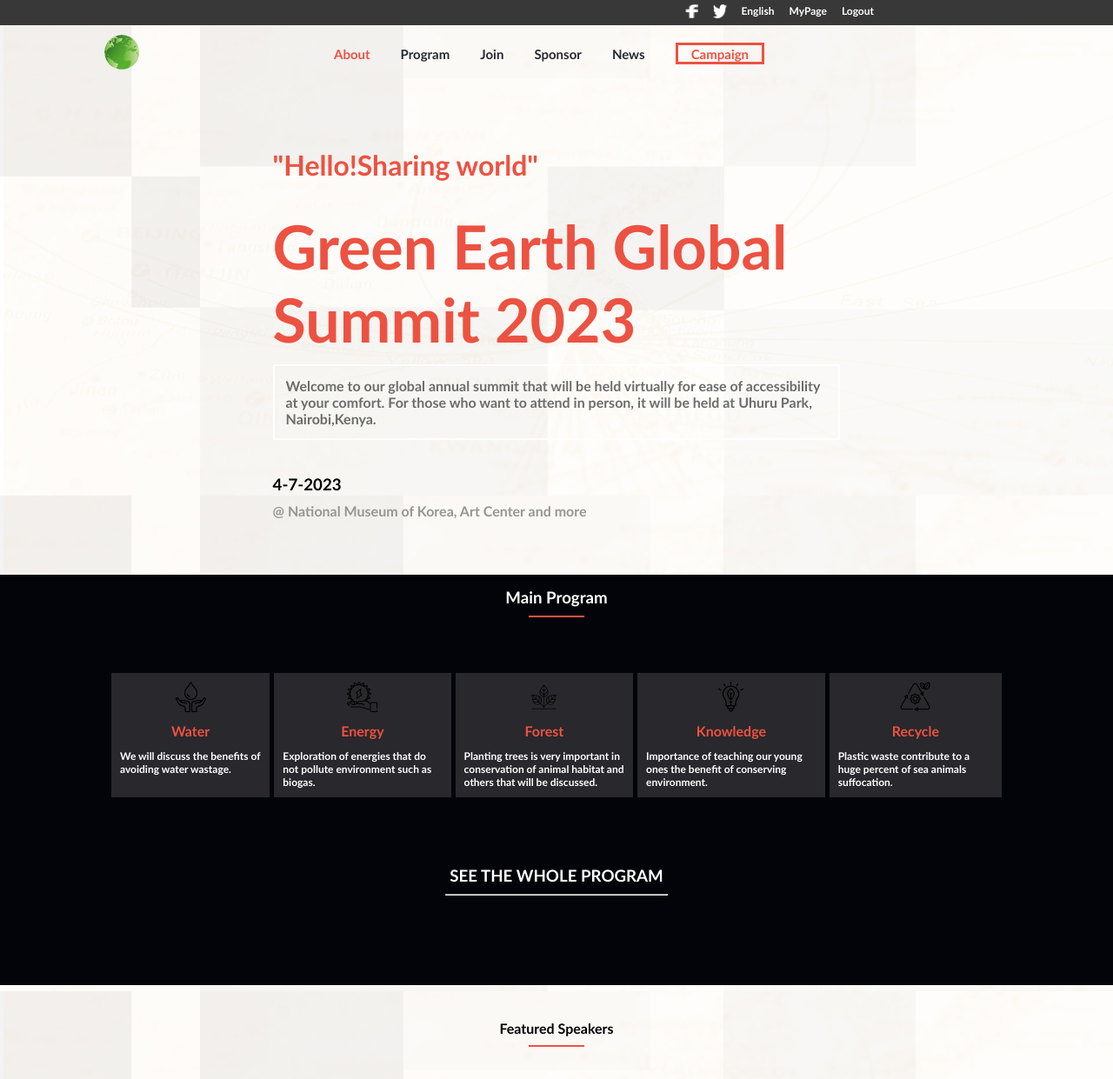
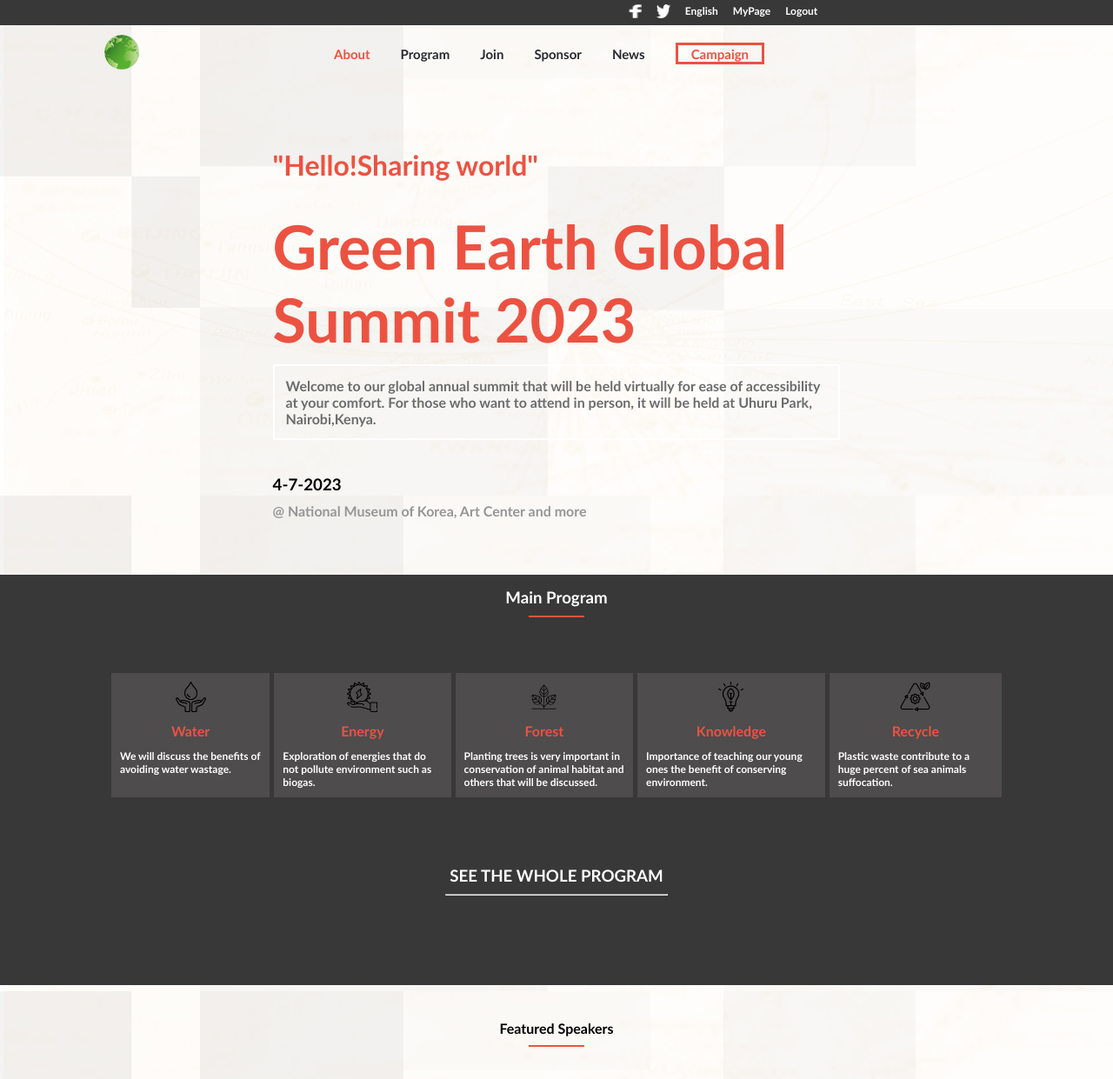
Before and after one commit to fatmahussein/Green-Earth-Summit, a website: page index.html in a window 1280 px wide. Shown: the top 1241 px of the page at 87% size. Drawn offline with Linux system fonts and the light colour scheme.

Commit message:
update mobile and desktop version

```diff
--- a/styles.css
+++ b/styles.css
@@ -547,12 +547,12 @@ footer {
     background-color: #383839;
   }
 
+
   .top {
     display: flex;
     gap: 17px;
-    justify-content: flex-end;
     padding: 5px;
-    margin-right: 270px;
+    margin-left: 56%;
   }
 
   .pa {
@@ -623,6 +623,8 @@ footer {
 
   .main-program {
     padding-bottom: 8%;
+    background: url(assets/pat.jpg);
+    background: #383839;
   }
 
   .heading31 {
```
Also changed, not shown: assets/pat.jpg (added), assets/pattern.avif (added).
